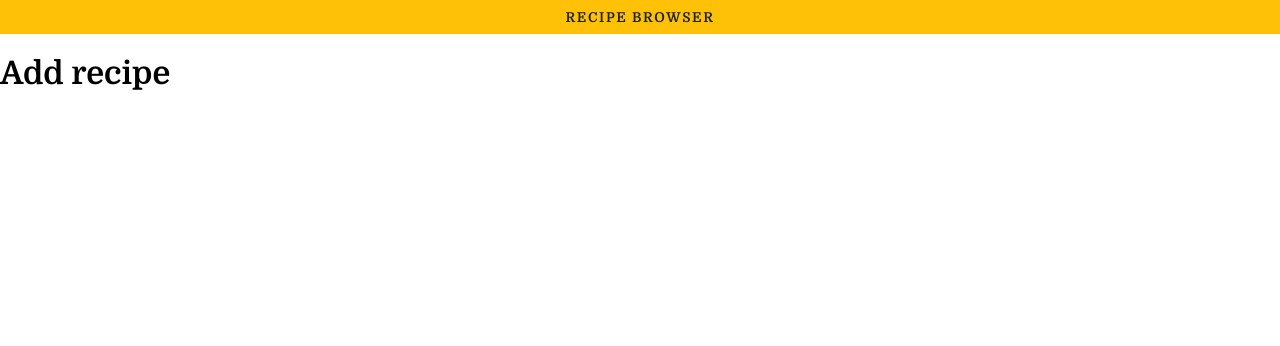
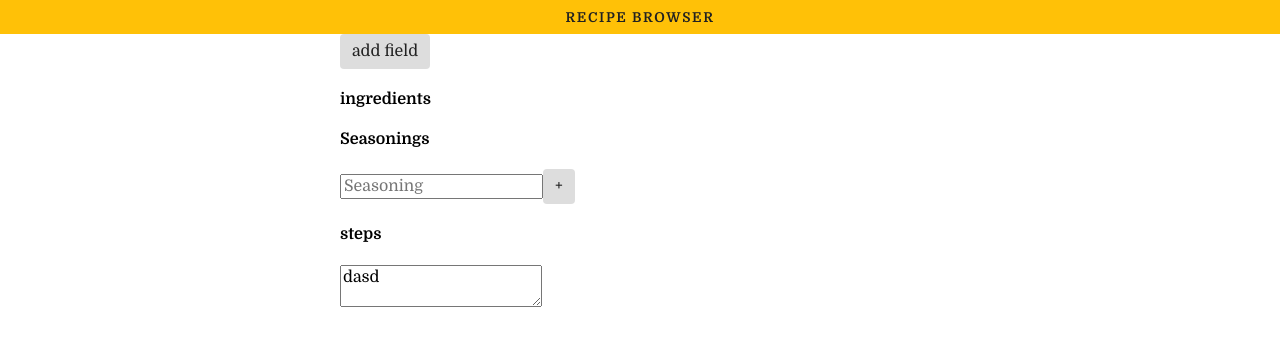
Before and after one commit to acrawford13/recipe-browser, a React app: page /recipes/add in a window 1280 px wide. Shown: the top 346 px of the page. Built offline with nearby package versions, Linux system fonts and the light colour scheme.

Commit message:
Add initial multi-field functionality

```diff
--- a/src/App.js
+++ b/src/App.js
@@ -2,8 +2,9 @@ import React, { Component } from 'react';
 import { BrowserRouter, Route, Switch } from 'react-router-dom';
 
 import Layout from './components/Layout/Layout';
-import RecipeBrowser from './components/RecipeBrowser/RecipeBrowser';
-import RecipeView from './components/RecipeView/RecipeView';
+import RecipeBrowser from './components/Pages/RecipeBrowser/RecipeBrowser';
+import RecipeView from './components/Pages/RecipeView/RecipeView';
+import AddRecipe from './containers/AddRecipe/AddRecipe';
 
 class App extends Component {
     state = {
@@ -221,7 +222,7 @@ class App extends Component {
             <BrowserRouter>
                 <Layout>
                     <Switch>
-                    <Route path="/recipes/add" exact render={() => (<h1>Add recipe</h1>)} />
+                    <Route path="/recipes/add" exact render={() => (<AddRecipe />)} />
                     <Route path="/recipes/:id" exact render={(props) => {
                         const recipe = this.state.recipes.find(recipe => recipe.id === +props.match.params.id);
                         return <RecipeView recipe={recipe} />
--- a/src/components/RecipeBrowser/RecipeBrowser.js
+++ b/src/components/Pages/RecipeBrowser/RecipeBrowser.js
@@ -2,7 +2,7 @@ import React from 'react';
 import { Link } from 'react-router-dom';
 
 import RecipeList from './RecipeList/RecipeList';
-import SearchBar from '../Navigation/SearchBar/SearchBar';
+import SearchBar from '../../Navigation/SearchBar/SearchBar';
 
 const recipeBrowser = (props) => {
     const filteredRecipes = props.recipes
--- a/src/components/RecipeView/RecipeView.js
+++ b/src/components/Pages/RecipeView/RecipeView.js
@@ -1,6 +1,6 @@
 import React from 'react';
 
-import NavigationBar from '../Navigation/NavigationBar/NavigationBar';
+import NavigationBar from '../../Navigation/NavigationBar/NavigationBar';
 
 const formatIngredient = (ingredient) => {
     if (['g','kg'].indexOf(ingredient.unit) === -1){
--- /dev/null
+++ b/src/components/UI/Forms/Input/IngredientInput/IngredientInput.js
@@ -0,0 +1,15 @@
+import React from 'react';
+
+import Input from '../Input';
+
+const ingredientInput = (props) => {
+    return (
+        <div>
+            <Input type="text" placeholder="Ingredient name" />
+            <Input type="text" placeholder="Amount" />
+            <Input type="text" placeholder="Measurement" />
+        </div>
+    );
+}
+
+export default ingredientInput;
--- /dev/null
+++ b/src/components/UI/Forms/Input/Input.js
@@ -0,0 +1,27 @@
+import React from 'react';
+
+import IngredientInput from './IngredientInput/IngredientInput';
+
+const input = (props) => {
+    switch (props.inputType) {
+        case 'ingredient':
+            return <IngredientInput />
+        case 'multi':
+            const multiFields = [];
+            for (let key in props.field.fields) {
+                multiFields.push({
+                    ...props.field.fields[key],
+                    id: key,
+                });
+            }
+            return multiFields.map(field => (<h1>{field.placeholder}</h1>));
+        default:
+            return <input
+                value={props.value}
+                onChange={props.changed}
+                placeholder={props.placeholder}
+                type={props.type} />
+    }
+}
+
+export default input;
--- /dev/null
+++ b/src/components/UI/Forms/Sections/IngredientsFormSection/IngredientsFormSection.js
@@ -0,0 +1,7 @@
+import React from 'react';
+
+const ingredientsFormSection = () => {
+    return <h4>ingredients</h4>
+}
+
+export default ingredientsFormSection;
--- /dev/null
+++ b/src/components/UI/Forms/Sections/SeasoningsFormSection/SeasoningsFormSection.js
@@ -0,0 +1,42 @@
+import React from 'react';
+
+import Input from '../../Input/Input';
+
+const seasoningsFormSection = (props) => {
+    const defaultFields = [];
+    for (let key in props.fields.defaultFields) {
+        defaultFields.push({
+            ...props.fields.defaultFields[key]
+        })
+    }
+    const fields = [];
+    for (let key in props.fields.fields) {
+        fields.push({
+            ...props.fields.fields[key],
+            id: key,
+        })
+    }
+    return (
+        <div>
+            <h4>Seasonings</h4>
+            {/* existing fields */}
+            {fields.map(field => (
+                <div><Input
+                    type="text"
+                    changed={(e) => {props.onEditHandler(e, field.id)}}
+                    value={field.value} />
+                    <button onClick={(e) => {props.removeField(e, field.id)}}>-</button></div>
+            ))}
+            {/* new field */}
+            {defaultFields.map(field => (
+                <Input
+                    changed={props.onChangeHandler}
+                    placeholder={field.placeholder}
+                    value={props.fields.activeField.value} />
+            ))}
+            <button onClick={props.addField}>+</button>
+        </div>
+    )
+}
+
+export default seasoningsFormSection;
--- /dev/null
+++ b/src/components/UI/Forms/Sections/StepsFormSection/StepsFormSection.js
@@ -0,0 +1,8 @@
+import React from 'react';
+
+const stepsFormSection = (props) => {
+    console.log(props);
+    return (<div><h4>steps</h4><textarea>dasd</textarea></div>)
+}
+
+export default stepsFormSection;
--- /dev/null
+++ b/src/containers/AddRecipe/AddRecipe.js
@@ -0,0 +1,198 @@
+import React, { Component } from 'react';
+
+import Input from '../../components/UI/Forms/Input/Input';
+import IngredientsFormSection from '../../components/UI/Forms/Sections/IngredientsFormSection/IngredientsFormSection';
+import SeasoningsFormSection from '../../components/UI/Forms/Sections/SeasoningsFormSection/SeasoningsFormSection';
+import StepsFormSection from '../../components/UI/Forms/Sections/StepsFormSection/StepsFormSection';
+
+
+class addRecipe extends Component {
+    state = {
+        form: {
+            sections: {
+                main: {
+                    fields: {
+                        name: {
+                            type: 'text',
+                            placeholder: 'Recipe name',
+                            value: '',
+                        },
+                    }
+                },
+                ingredients: {
+                    fields: {
+                        name: {
+                            type: 'text',
+                            placeholder: 'Recipe name',
+                            value: '',
+                        },
+                    }
+                },
+                seasonings: {
+                    defaultFields: {
+                        seasoning: {
+                            type: 'text',
+                            placeholder: 'Seasoning',
+                        }
+                    },
+                    fields: {},
+                    activeField: {
+                        value: '',
+                        id: 'seasonings' + new Date().getTime(),
+                    },
+                },
+                steps: [
+                    'andrea',
+                ]
+            }
+        }
+    }
+
+    onChangeHandler = (e, key) => {
+        this.setState({
+            fields: {
+                ...this.state.fields,
+                [key]: {
+                    ...this.state.fields[key],
+                    value: e.target.value,
+                }
+            }
+        })
+    }
+
+    addFieldHandler = (e, type) => {
+        e.preventDefault();
+        this.setState({
+            fields: {
+                ...this.state.fields,
+                name2: {
+                    type: 'text',
+                    placeholder: 'dd name',
+                    value: '',
+                }
+            }
+        })
+    }
+
+    newSeasoningHandler = (e) => {
+        console.log('new seasoning handler');
+        this.setState({
+            form: {
+                ...this.state.form,
+                sections: {
+                    ...this.state.form.sections,
+                    seasonings: {
+                        ...this.state.form.sections.seasonings,
+                        activeField: {
+                            ...this.state.form.sections.seasonings.activeField,
+                            value: e.target.value,
+                        },
+                    }
+                }
+            }
+        })
+    }
+
+    removeSeasoningHandler = (e, id) =>{
+        e.preventDefault();
+        const section = this.state.form.sections.seasonings;
+        const updatedFields = section.fields;
+        delete updatedFields[id];
+        console.log(updatedFields);
+
+        this.setState({
+            form: {
+                ...this.state.form,
+                sections: {
+                    ...this.state.form.sections,
+                    seasonings: {
+                        ...this.state.form.sections.seasonings,
+                        fields: updatedFields,
+                    }
+                }
+            }
+        });
+    }
+
+    updateSeasoningHandler = (e, id) => {
+        const section = this.state.form.sections.seasonings;
+        const editingField = section.fields[id];
+        const updatedField = {
+            ...editingField,
+            value: e.target.value,
+        }
+        this.setState({
+            form: {
+                ...this.state.form,
+                sections: {
+                    ...this.state.form.sections,
+                    seasonings: {
+                        ...section,
+                        fields: {
+                            ...section.fields,
+                            [id]: updatedField,
+                        }
+                    }
+                }
+            }
+        })
+    }
+
+    addSeasoningHandler = (e) => {
+        console.log('add seasoning handler');
+        e.preventDefault();
+        const currentFields = {...this.state.form.sections.seasonings.fields};
+        currentFields[this.state.form.sections.seasonings.activeField.id] = {value: this.state.form.sections.seasonings.activeField.value};
+        this.setState({
+            form: {
+                ...this.state.form,
+                sections: {
+                    ...this.state.form.sections,
+                    seasonings: {
+                        ...this.state.form.sections.seasonings,
+                        fields: currentFields,
+                        activeField: {
+                            value: '',
+                            id: 'seasonings' + new Date().getTime(),
+                        }
+                    }
+                }
+            }
+        })
+    }
+
+    render() {
+        const formData = [];
+        for (let fieldName in this.state.fields) {
+            formData.push({
+                ...this.state.fields[fieldName],
+                id: fieldName
+            });
+        }
+
+        return (
+            <div className="main-container">
+                <form>
+                    {formData.map(field => (
+                    <Input
+                        field={field}
+                        type={field.type}
+                        changed={(e) => (this.onChangeHandler(e, field.id))}
+                        key={field.id}
+                        value={field.value}
+                        placeholder={field.placeholder} />))}
+                    <button onClick={(e) => {this.addFieldHandler(e, 'text')}}>add field</button>
+                    <IngredientsFormSection fields={this.state.form.sections.ingredients} />
+                    <SeasoningsFormSection
+                        onChangeHandler={(e) => {this.newSeasoningHandler(e)}}
+                        onEditHandler={this.updateSeasoningHandler}
+                        addField={(e) => {this.addSeasoningHandler(e)}}
+                        removeField={this.removeSeasoningHandler}
+                        fields={this.state.form.sections.seasonings} />
+                    <StepsFormSection fields={this.state.form.sections.steps} />
+                </form>
+            </div>)
+    }
+}
+
+export default addRecipe;
```
Also changed, not shown: src/components/Pages/RecipeBrowser/RecipeList/RecipeList.js (renamed from src/components/RecipeBrowser/RecipeList/RecipeList.js), src/components/Pages/RecipeBrowser/RecipeList/RecipeListItem/RecipeListItem.js (renamed from src/components/RecipeBrowser/RecipeList/RecipeListItem/RecipeListItem.js).
